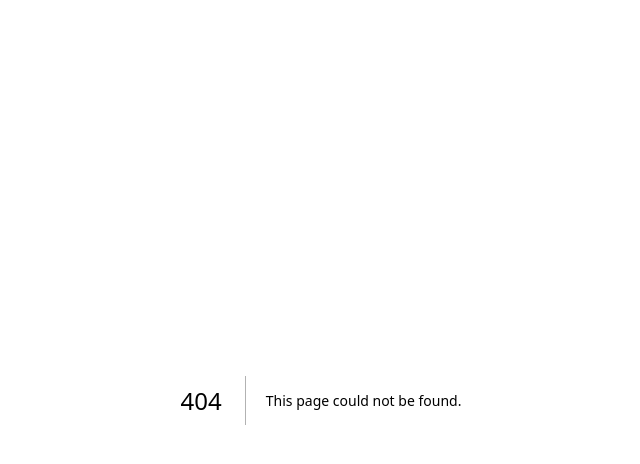
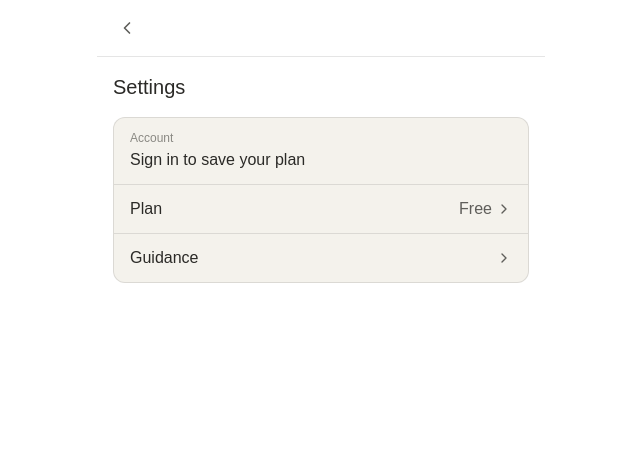
Before and after one commit to bohdan-kolomiiets/skelar-todoist, a Next.js app: page /settings in a window 1280 px wide. Before the commit this address had no page. Shown: the top 464 px of the page, without its empty margins (319-959 px from the left). Built offline with nearby package versions, Linux system fonts and the light colour scheme.

Commit message:
feat(settings): Settings screen + gear entry points + Welcome What's-included link

```diff
--- /dev/null
+++ b/src/app/(account)/settings/page.tsx
@@ -0,0 +1,5 @@
+import { SettingsScreen } from "@/components/screens/SettingsScreen";
+
+export default function SettingsPage() {
+  return <SettingsScreen />;
+}
--- /dev/null
+++ b/src/components/nav/SettingsGear.tsx
@@ -0,0 +1,17 @@
+"use client";
+
+import Link from "next/link";
+import { IconSettings } from "@tabler/icons-react";
+
+/** Small entry point to /settings, dropped into the primary screen headers. */
+export function SettingsGear() {
+  return (
+    <Link
+      href="/settings"
+      aria-label="Settings"
+      className="flex h-11 w-11 items-center justify-center text-text-secondary"
+    >
+      <IconSettings size={20} aria-hidden />
+    </Link>
+  );
+}
--- a/src/components/screens/CaptureFlow.tsx
+++ b/src/components/screens/CaptureFlow.tsx
@@ -7,6 +7,7 @@ import { DaysparkWordmark } from "@/components/brand/DaysparkWordmark";
 import { TipsSheet } from "@/components/capture/TipsSheet";
 import { VoiceComingSoonSheet } from "@/components/capture/VoiceComingSoonSheet";
 import { LimitReachedSheet } from "@/components/billing/LimitReachedSheet";
+import { SettingsGear } from "@/components/nav/SettingsGear";
 import { organize } from "@/lib/ai/organizeClient";
 import { useTasks } from "@/lib/tasks/useTasks";
 import { useAuth } from "@/lib/auth/useAuth";
@@ -92,8 +93,9 @@ export function CaptureFlow() {
 
   return (
     <section className="flex flex-1 flex-col gap-2.5 px-4 py-4">
-      <header className="flex items-center pb-1">
+      <header className="flex items-center justify-between pb-1">
         <DaysparkWordmark />
+        <SettingsGear />
       </header>
       <div className="flex flex-1 flex-col rounded-xl border border-border bg-surface-1 p-3">
         {/* Chip in a normal-flow row (issue #4 #7) so it can never overlap the typed
--- a/src/components/screens/InboxScreen.tsx
+++ b/src/components/screens/InboxScreen.tsx
@@ -12,6 +12,7 @@ import type { Task, TaskDraft } from "@/lib/task/types";
 import { TaskRow } from "@/components/task/TaskRow";
 import { Chip } from "@/components/task/Chip";
 import { TaskEditorSheet } from "@/components/task/TaskEditorSheet";
+import { SettingsGear } from "@/components/nav/SettingsGear";
 
 export function InboxScreen() {
   const { tasks, addTask, updateTask, removeTask, toggleComplete, moveTask } = useTasks();
@@ -32,9 +33,12 @@ export function InboxScreen() {
 
   return (
     <section className="flex flex-1 flex-col px-4 pb-3">
-      <header className="pb-2 pt-4">
-        <h1 className="text-xl font-medium">Inbox</h1>
-        <p className="mt-0.5 text-[13px] text-text-secondary">{active.length} waiting</p>
+      <header className="flex items-start justify-between pb-2 pt-4">
+        <div>
+          <h1 className="text-xl font-medium">Inbox</h1>
+          <p className="mt-0.5 text-[13px] text-text-secondary">{active.length} waiting</p>
+        </div>
+        <SettingsGear />
       </header>
 
       {inboxAll.length === 0 ? (
--- /dev/null
+++ b/src/components/screens/SettingsScreen.tsx
@@ -0,0 +1,50 @@
+"use client";
+
+import Link from "next/link";
+import { useState } from "react";
+import { IconChevronRight } from "@tabler/icons-react";
+import { useAuth } from "@/lib/auth/useAuth";
+import { TipsSheet } from "@/components/capture/TipsSheet";
+
+/** Account/plan surface (PRODUCT §15). Show/hide-completed stays per screen — not here. */
+export function SettingsScreen() {
+  const { profile, isPro } = useAuth();
+  const [tipsOpen, setTipsOpen] = useState(false);
+
+  const account =
+    profile == null || profile.tier === "guest"
+      ? "Sign in to save your plan"
+      : profile.email ?? profile.name ?? "Signed in";
+
+  return (
+    <section className="flex flex-1 flex-col gap-4 px-4 py-4">
+      <header>
+        <h1 className="text-xl font-medium">Settings</h1>
+      </header>
+
+      <div className="rounded-xl border border-border bg-surface-1">
+        <div className="border-b border-border px-4 py-3">
+          <p className="text-xs text-text-muted">Account</p>
+          <p className="mt-0.5">{account}</p>
+        </div>
+        <Link href="/plans" className="flex min-h-11 items-center justify-between px-4 py-3" aria-label="Plan">
+          <span>Plan</span>
+          <span className="flex items-center gap-1 text-text-secondary">
+            {isPro ? "Pro" : "Free"}
+            <IconChevronRight size={16} aria-hidden />
+          </span>
+        </Link>
+        <button
+          type="button"
+          onClick={() => setTipsOpen(true)}
+          className="flex min-h-11 w-full items-center justify-between border-t border-border px-4 py-3 text-left"
+        >
+          <span>Guidance</span>
+          <IconChevronRight size={16} className="text-text-secondary" aria-hidden />
+        </button>
+      </div>
+
+      <TipsSheet open={tipsOpen} onClose={() => setTipsOpen(false)} />
+    </section>
+  );
+}
--- a/src/components/screens/TodayScreen.tsx
+++ b/src/components/screens/TodayScreen.tsx
@@ -11,6 +11,7 @@ import { formatFullDate } from "@/lib/date/format";
 import type { Task, TaskDraft } from "@/lib/task/types";
 import { TaskRow } from "@/components/task/TaskRow";
 import { TaskEditorSheet } from "@/components/task/TaskEditorSheet";
+import { SettingsGear } from "@/components/nav/SettingsGear";
 
 const SECTIONS: Array<["overdue" | "morning" | "afternoon" | "evening" | "anytime", string]> = [
   ["overdue", "Overdue"],
@@ -40,11 +41,14 @@ export function TodayScreen() {
 
   return (
     <section className="flex flex-1 flex-col px-4 pb-3">
-      <header className="pb-2 pt-4">
-        <h1 className="text-xl font-medium">Today</h1>
-        <p className="mt-0.5 text-[13px] text-text-secondary">
-          {formatFullDate(today)} · {completed.length} of {todays.length} done
-        </p>
+      <header className="flex items-start justify-between pb-2 pt-4">
+        <div>
+          <h1 className="text-xl font-medium">Today</h1>
+          <p className="mt-0.5 text-[13px] text-text-secondary">
+            {formatFullDate(today)} · {completed.length} of {todays.length} done
+          </p>
+        </div>
+        <SettingsGear />
       </header>
 
       {todays.length === 0 ? (
--- a/src/components/screens/WelcomeScreen.tsx
+++ b/src/components/screens/WelcomeScreen.tsx
@@ -2,6 +2,7 @@
 
 import { useState } from "react";
 import { useRouter } from "next/navigation";
+import Link from "next/link";
 import { LocalAuthService } from "@/lib/auth/LocalAuthService";
 import { DaysparkWordmark } from "@/components/brand/DaysparkWordmark";
 import { SignInForm } from "@/components/auth/SignInForm";
@@ -48,6 +49,10 @@ export function WelcomeScreen() {
           </button>
         </div>
       )}
+
+      <Link href="/plans" className="text-center text-[13px] text-text-secondary underline">
+        What&rsquo;s included
+      </Link>
     </section>
   );
 }
```
Also changed, not shown: 1 other file (tests, documents, lock files or other folders).
